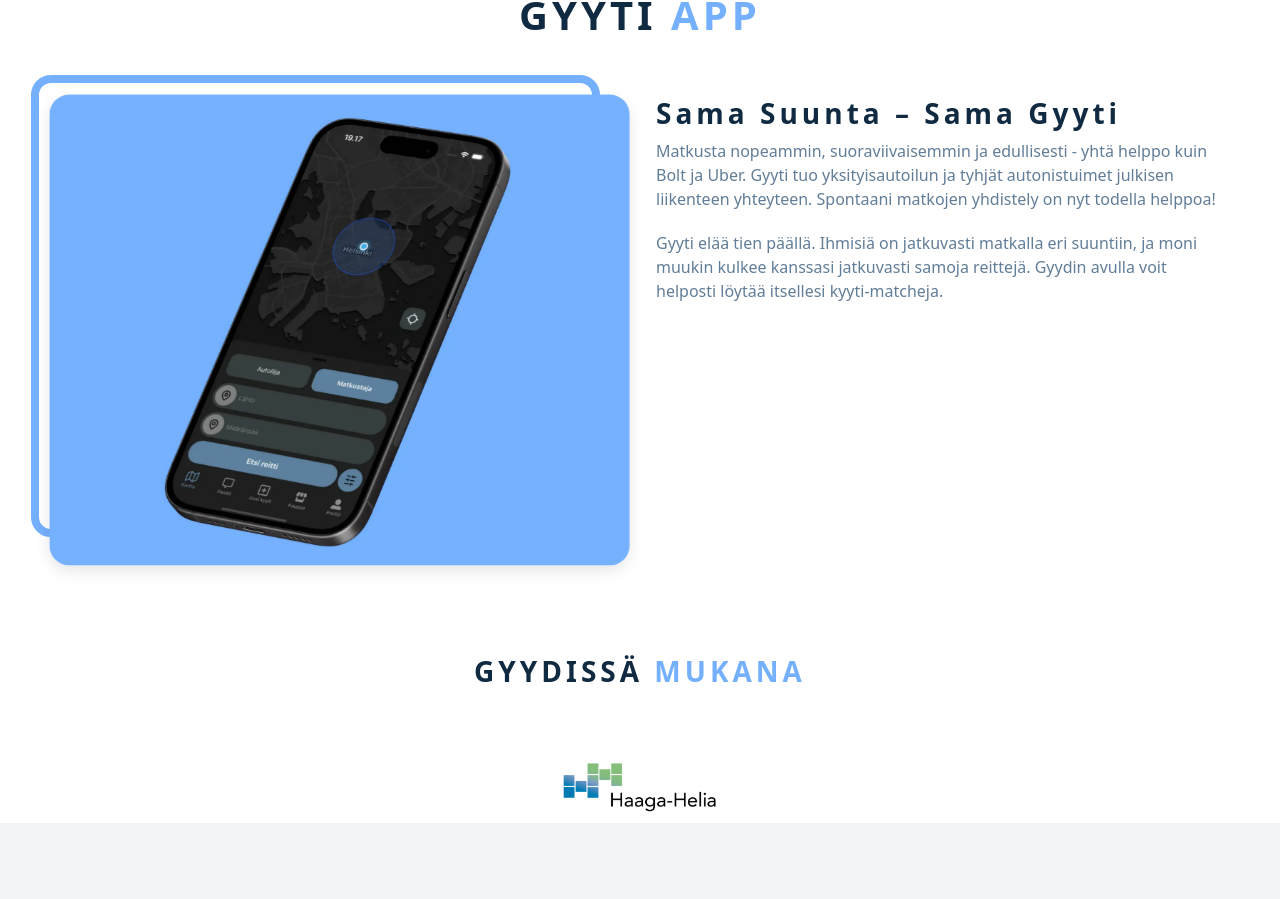
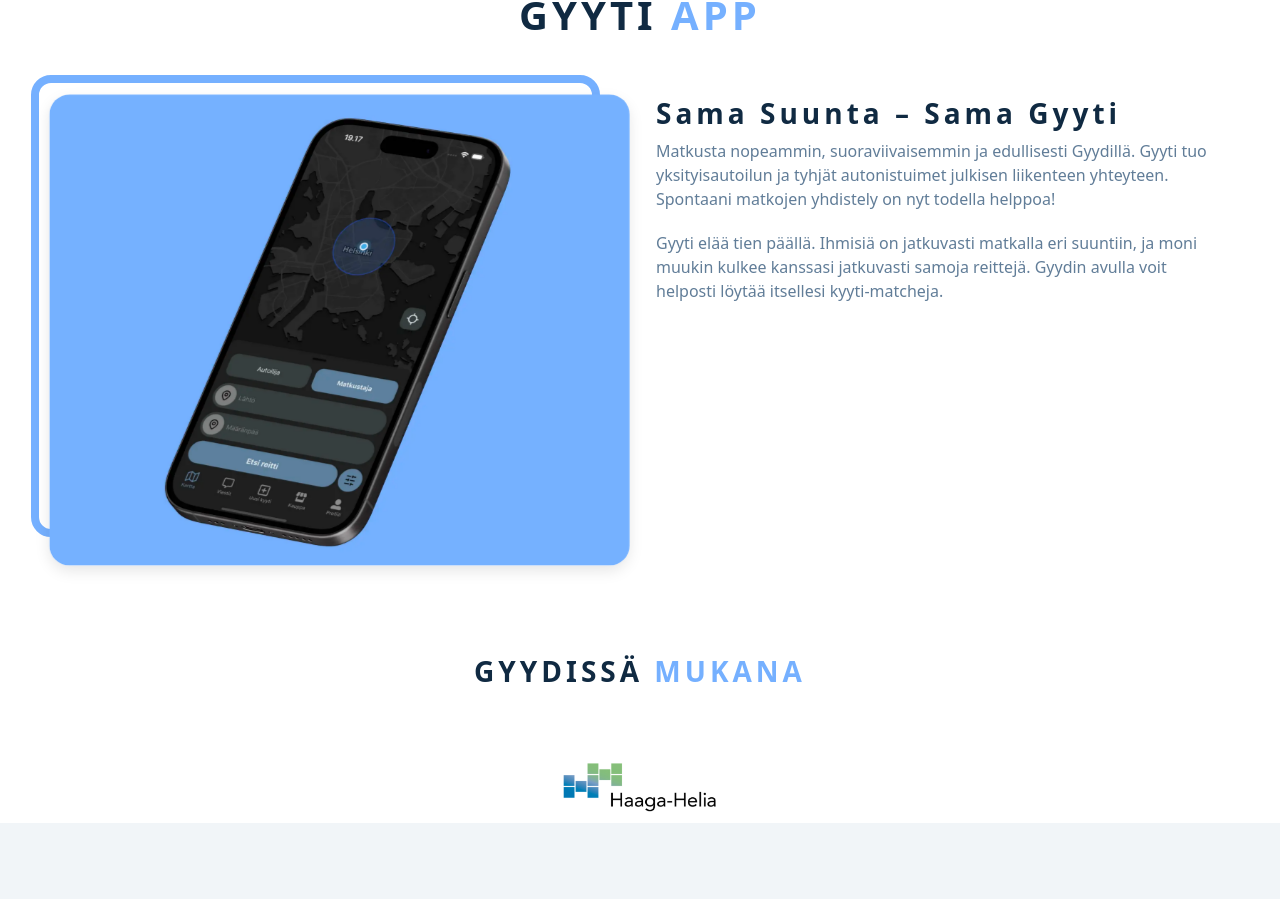
Before and after one commit to TuukkaUusitalo/gyytiWeb2, a React (Vite) app: page / in a window 1280 px wide. Shown: the part 885-1784 px from the top of the page. Built offline with nearby package versions, Linux system fonts and the light colour scheme.

Commit message:
I changed text a littlebit on About.jsx. Not sure what has been changed in Modal.jsx, since it's from previous time.

```diff
--- a/src/components/About.jsx
+++ b/src/components/About.jsx
@@ -14,7 +14,7 @@
         <article className="about-info">
           <h3>Sama suunta – sama gyyti</h3>
           <p>
-            Matkusta nopeammin, suoraviivaisemmin ja edullisesti - yhtä helppo kuin Bolt ja Uber. Gyyti tuo yksityisautoilun ja tyhjät autonistuimet julkisen liikenteen yhteyteen.
+            Matkusta nopeammin, suoraviivaisemmin ja edullisesti Gyydillä. Gyyti tuo yksityisautoilun ja tyhjät autonistuimet julkisen liikenteen yhteyteen.
             Spontaani matkojen yhdistely on nyt todella helppoa!
           </p>
           <p>
--- a/src/components/Modal.jsx
+++ b/src/components/Modal.jsx
@@ -75,7 +75,7 @@
         <p style={{ marginBottom: "1rem", color: "#333" }}>
           Vuotuiset CO₂-päästöt henkilötasolla = 105 g/km × 30 000 km = 3,15 tonnia CO₂ / vuosi
         </p>
-        <p style={{ marginBottom: "1rem", color: "#333" }}>100 ihmisen organisaatio:</p>
+        <p style={{ marginBottom: "1rem", color: "#333", fontWeight: 'bold' }}>100 ihmisen organisaatio:</p>
         <p style={{ marginBottom: "1rem", color: "#333" }}>- 33% henkilöstöstä autoilee työpaikalle</p>
         <p style={{ marginBottom: "1rem", color: "#333" }}>- 33 x 3,15 tonnia CO₂ / vuosi = 103,95 tonnia CO₂ / vuosi</p>
         <p style={{ marginBottom: "1rem", color: "#333" }}>
```
